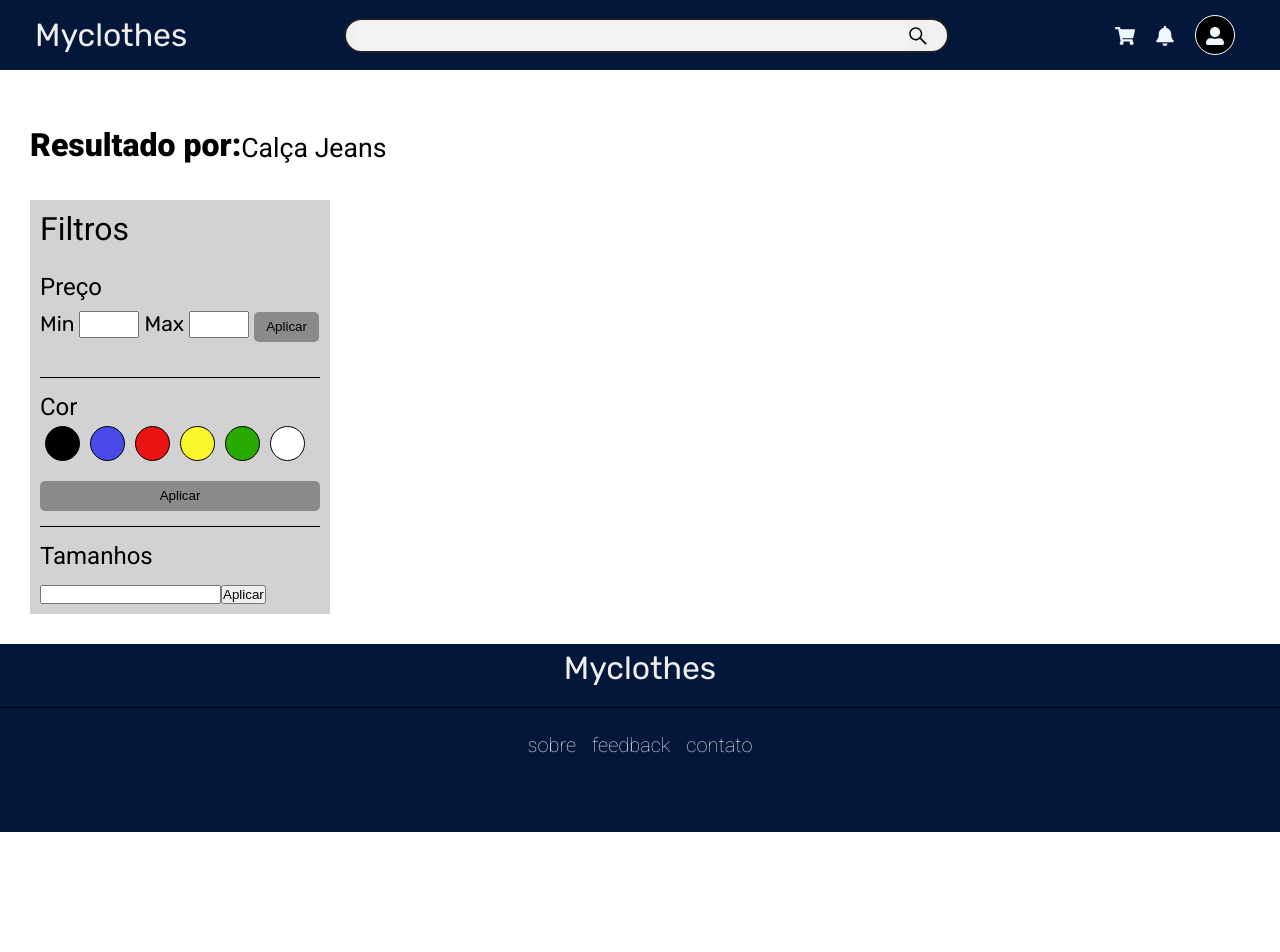
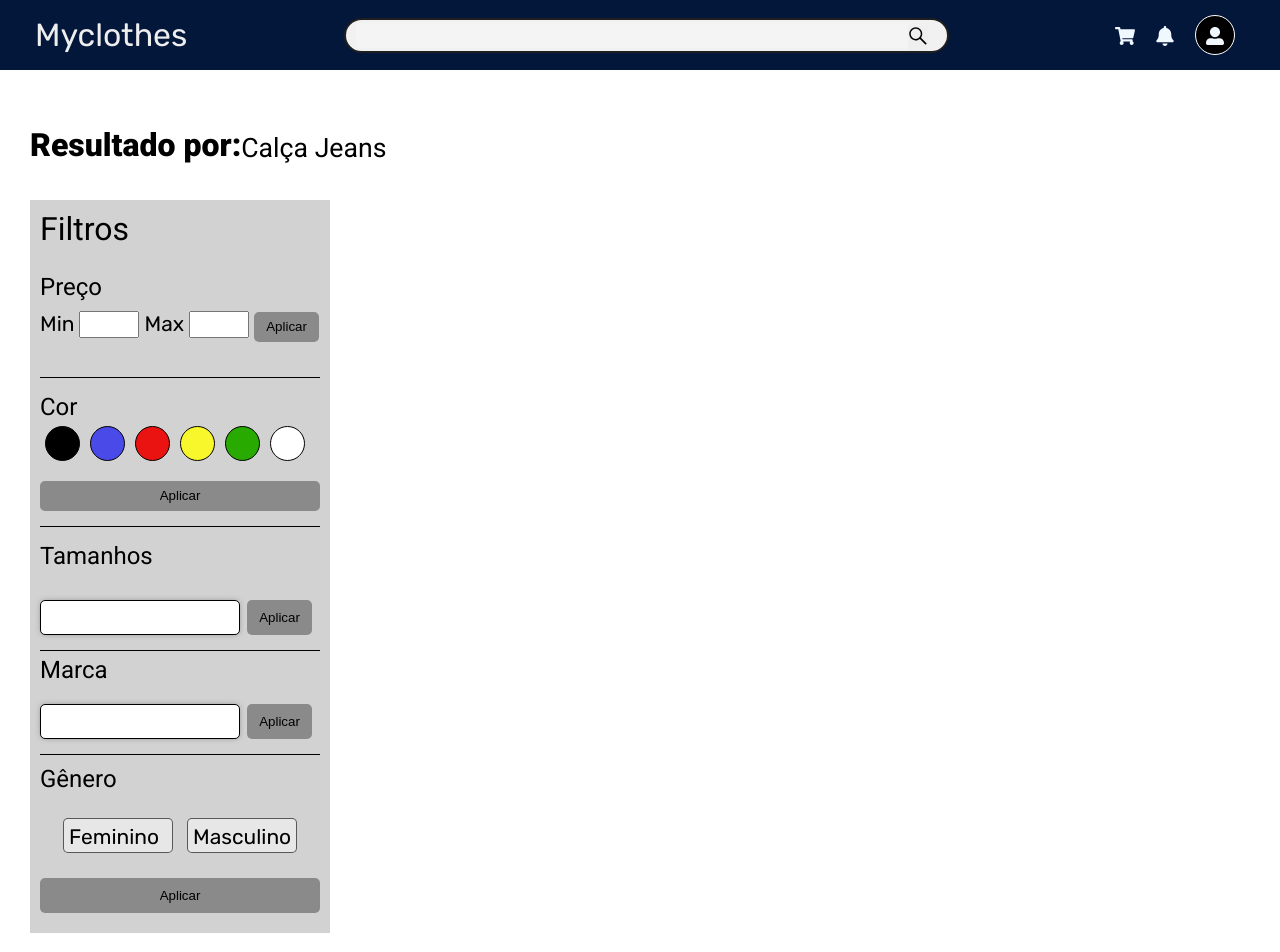
Before and after one commit to Keven-RM/Myclothes-, a React (Create React App) app in the folder frontend/: page / in a window 1280 px wide. Shown: the top 952 px of the page. Before the commit the page ends 832 px from the top, so only its background shows below. Built offline with nearby package versions, Linux system fonts and the light colour scheme; the HTML template or start-up script is replaced by a standard one.

Commit message:
finalização da aba dos filtros

```diff
--- a/frontend/src/pages/Listagem/index.js
+++ b/frontend/src/pages/Listagem/index.js
@@ -49,7 +49,7 @@ const Lista = () =>{
             <div className="tamanho">
                 <form>
                 <h2>Tamanhos</h2>
-                <input list="tamanhos" name="tamanho" id="tamanho" />
+                <input list="tamanhos" name="tamanho" />
                  <datalist id="tamanhos">
                     <option value="PP" />
                     <option value="P" />
@@ -61,7 +61,34 @@ const Lista = () =>{
                  <button type="submit">Aplicar</button>
                  </form>
             </div>
+            <div className="marca">
+                <form>
+                <h2>Marca</h2>
+                <input list="marca" name="marca" />
+                 <datalist id="marca">
+                    <option value="nike" />
+                    <option value="oakley" />
+                    <option value="adidas" />
+                    <option value="fila" />
+                 </datalist>
+                 <button type="submit">Aplicar</button>
+                 </form>
+            </div>
+            <div className="genero">
+                <form>
+                    <h2>Gênero</h2>
+                    <div className="labels">
+                        <label for="feminino"><div>Feminino</div></label>
+                        <label for="masculino"><div>Masculino</div></label>
+                    </div>
+
+                    <input type="radio" name="genero" id="masculino" value="masculino" />
+                    <input type="radio" name="genero" id="feminino" value="feminino" />
+                    <button type="submit">Aplicar</button>
+                </form>
+            </div>
         </main>
+
         </>
 
     )
--- a/frontend/src/pages/Listagem/styles.css
+++ b/frontend/src/pages/Listagem/styles.css
@@ -73,13 +73,12 @@ main .preco button{
     height: 35px;
     width:  35px;
     border: 1px solid black;
+    cursor: pointer;
 }
-
 
 .cor input{
     display: none;
 }
-
 
 .cor button{
     background-color: #8a8a8a;
@@ -117,6 +116,7 @@ main .preco button{
 }
 
 
+
 .tamanho{
     border-top: 1px solid black;
 }
@@ -125,7 +125,98 @@ main .preco button{
     margin: 15px 0;
 }
 
-.tamanho form datalist{
+.tamanho form input{
     outline: none;
-    font-size: 15px;
+    font-size: 25px;
+    padding: 5px 0;
+    font: 12px Arial, Helvetica, sans-serif;
+    width: 200px;
+    height: 35px;
+    border: 1px solid black;
+    border-radius: 5px;
+    box-shadow: 0px 0px 6px -2px rgba(0,0,0,0.51);
 }
+
+.tamanho form button{
+    background-color: #8a8a8a;
+    height: 35px;
+    width:  65px;
+    margin: 15px 7px;
+    border-radius: 5px;
+    border: none;
+    outline: none;
+}
+
+.marca{
+    border-top: 1px solid black;
+}
+
+.marca form h2{
+    margin: 5px 0;
+}
+
+.marca form input{
+    outline: none;
+    font-size: 25px;
+    padding: 5px 0;
+    font: 12px Arial, Helvetica, sans-serif;
+    width: 200px;
+    height: 35px;
+    border: 1px solid black;
+    border-radius: 5px;
+    box-shadow: 0px 0px 6px -2px rgba(0,0,0,0.51);
+
+}
+
+.marca form button{
+    background-color: #8a8a8a;
+    height: 35px;
+    width:  65px;
+    margin: 15px 7px;
+    border-radius: 5px;
+    border: none;
+    outline: none;
+}
+
+.genero form label div{
+    background-color: #e7e7e7;
+    height: 35px;
+    width:  110px;
+    padding: 5px;
+    margin: 15px 7px;
+    border-radius: 5px;
+    border: 1px solid #0000009d;
+    outline: none;
+    padding: auto;
+    cursor: pointer;
+}
+
+.genero{
+    border-top: 1px solid black;
+}
+
+.genero form h2{
+    margin: 10px 0;
+}
+
+.genero form input{
+    display: none;
+}
+
+.genero .labels{
+    display: flex;
+    justify-content: center;
+    align-items: center;
+    width: 100%;
+}
+
+
+.genero form button{
+    background-color: #8a8a8a;
+    height: 35px;
+    width:  100%;
+    margin: 10px 0px;
+    border-radius: 5px;
+    border: none;
+    outline: none;
+}
```
